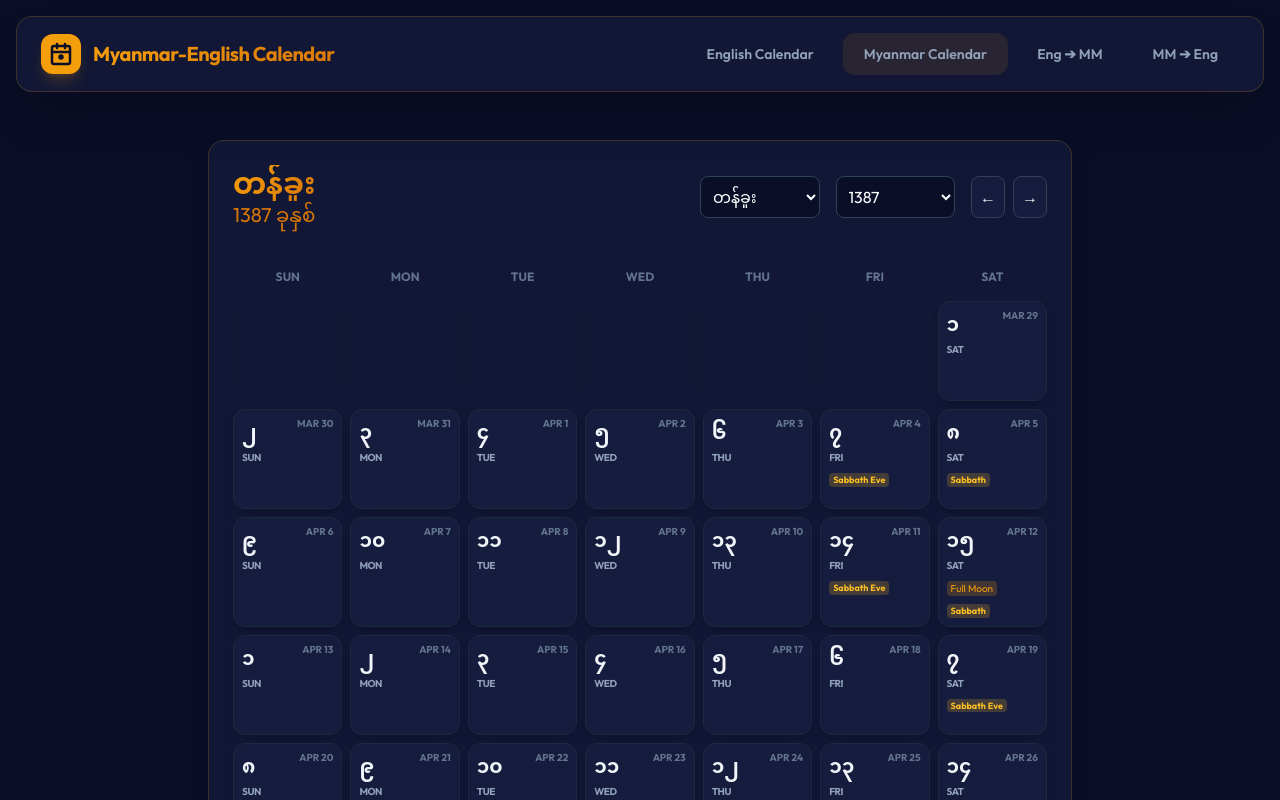
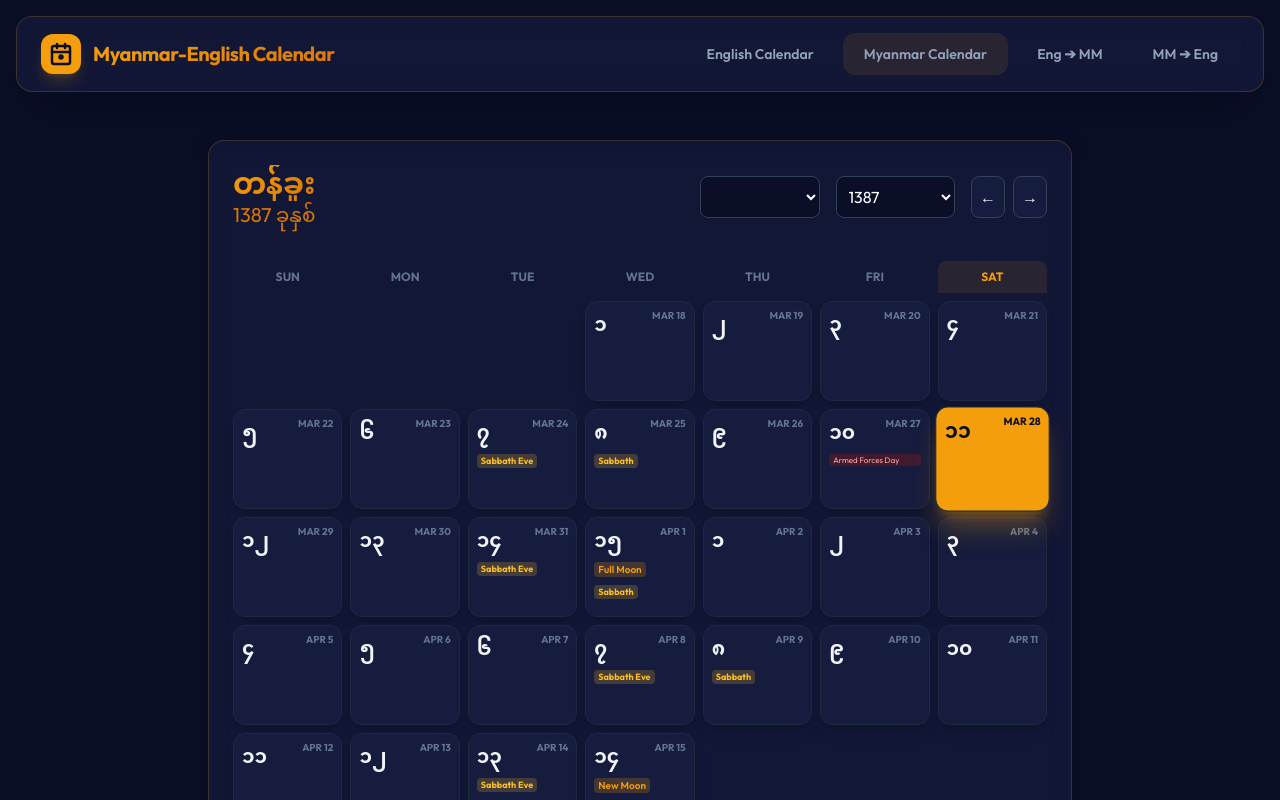
Before and after one commit to thawzinaung-2002/mm-eng-calendar, an Angular app: page /myanmar-calendar in a window 1280 px wide. Shown: the top 800 px of the page. Built offline with nearby package versions, Linux system fonts and the light colour scheme.

Commit message:
Fix Tagu

```diff
--- a/src/app/components/eng-calendar/eng-calendar.html
+++ b/src/app/components/eng-calendar/eng-calendar.html
@@ -24,8 +24,11 @@
     <!-- Calendar Grid -->
     <div class="grid grid-cols-7 gap-1 md:gap-2">
       <!-- Weekday Names -->
-      @for (d of ['Sun', 'Mon', 'Tue', 'Wed', 'Thu', 'Fri', 'Sat']; track d) {
-        <div class="text-center text-[10px] md:text-xs font-bold text-slate-500 uppercase py-1 md:py-2">{{ d }}</div>
+      @for (d of ['Sun', 'Mon', 'Tue', 'Wed', 'Thu', 'Fri', 'Sat']; track d; let i = $index) {
+        <div class="text-center text-[10px] md:text-xs font-bold uppercase py-1 md:py-2 rounded-t-lg transition-colors"
+             [ngClass]="i === currentWeekday() ? 'text-gold bg-gold/10' : 'text-slate-500'">
+          {{ d }}
+        </div>
       }
 
       <!-- Calendar Days -->
@@ -34,22 +37,23 @@
              (click)="!day.isPadding && selectedDay.set(day)"
              [ngClass]="{
                'opacity-20 pointer-events-none': day.isPadding,
-               'bg-gold/10 border-gold/50 cursor-pointer': day.isToday,
+               'bg-gold border-gold/80 text-navy cursor-pointer shadow-gold/30 shadow-xl scale-105 z-10': day.isToday,
                'bg-navy-light cursor-pointer hover:bg-gold/5 hover:-translate-y-1 shadow-lg': !day.isPadding && !day.isToday
              }">
           <div class="flex justify-between items-start mb-1">
-            <span class="text-sm md:text-lg font-bold" [class.text-gold]="day.isToday">{{ day.num }}</span>
+            <span class="text-sm md:text-lg font-bold" [ngClass]="day.isToday ? 'text-navy font-black' : ''">{{ day.num }}</span>
           </div>
 
           @if (!day.isPadding && day.mm) {
             <div class="flex flex-col gap-0 md:gap-1">
                <div class="flex items-center gap-1 flex-wrap">
-                 <span class="text-[10px] md:text-xs text-gold-dark font-myanmar leading-tight">{{ day.mm.mm_name_my }}</span>
-                 <span class="text-[9px] md:text-[10px] text-slate-500">{{ day.mm.mf }} ရက်</span>
+                 <span class="text-[10px] md:text-xs font-myanmar leading-tight" [ngClass]="day.isToday ? 'text-navy font-bold' : 'text-gold-dark'">{{ day.mm.mm_name_my }}</span>
+                 <span class="text-[9px] md:text-[10px]" [ngClass]="day.isToday ? 'text-navy/70 font-semibold' : 'text-slate-500'">{{ day.mm.mf }} ရက်</span>
                </div>
 
                @if (day.mm.mp === 1 || day.mm.mp === 3) {
-                 <div class="text-[8px] md:text-[10px] bg-gold/20 text-gold px-1 rounded inline-block w-fit mt-1">
+                 <div class="text-[8px] md:text-[10px] px-1 rounded inline-block w-fit mt-1 font-semibold"
+                      [ngClass]="day.isToday ? 'bg-navy/20 text-navy' : 'bg-gold/20 text-gold'">
                     {{ day.mm.mp_name }}
                  </div>
                }
--- a/src/app/components/eng-calendar/eng-calendar.ts
+++ b/src/app/components/eng-calendar/eng-calendar.ts
@@ -12,6 +12,7 @@ import { CeMmDateTime } from '../../core/myanmar-calendar';
 export class EngCalendarComponent {
   currentDate = signal(new Date());
   selectedDay = signal<any>(null);
+  currentWeekday = signal(new Date().getDay());
 
   years = Array.from({ length: 201 }, (_, i) => new Date().getFullYear() - 100 + i);
   months = [
--- a/src/app/components/mm-calendar/mm-calendar.html
+++ b/src/app/components/mm-calendar/mm-calendar.html
@@ -27,8 +27,11 @@
     <!-- Calendar Grid -->
     <div class="grid grid-cols-7 gap-1 md:gap-2">
       <!-- Weekday Names -->
-      @for (d of ['Sun', 'Mon', 'Tue', 'Wed', 'Thu', 'Fri', 'Sat']; track d) {
-        <div class="text-center text-[10px] md:text-xs font-bold text-slate-500 uppercase py-1 md:py-2">{{ d }}</div>
+      @for (d of ['Sun', 'Mon', 'Tue', 'Wed', 'Thu', 'Fri', 'Sat']; track d; let i = $index) {
+        <div class="text-center text-[10px] md:text-xs font-bold uppercase py-1 md:py-2 rounded-t-lg transition-colors"
+             [ngClass]="i === currentWeekday() ? 'text-gold bg-gold/10' : 'text-slate-500'">
+          {{ d }}
+        </div>
       }
 
       <!-- Calendar Days -->
@@ -37,19 +40,19 @@
              (click)="!day.isPadding && day.mm && selectedDay.set(day)"
              [ngClass]="{
                'opacity-20 pointer-events-none': day.isPadding,
-               'bg-navy-light cursor-pointer hover:bg-gold/5 hover:-translate-y-1 shadow-lg': !day.isPadding
+               'bg-gold border-gold/80 text-navy cursor-pointer shadow-gold/30 shadow-xl scale-105 z-10': !day.isPadding && day.isToday,
+               'bg-navy-light cursor-pointer hover:bg-gold/5 hover:-translate-y-1 shadow-lg': !day.isPadding && !day.isToday
              }">
           <div class="flex justify-between items-start mb-1 flex-wrap">
-            <span class="text-sm md:text-xl font-black font-myanmar">{{ !day.isPadding && day.mm ? toMmDigit(day.mm.mf) : '' }}</span>
-            <span class="text-[8px] md:text-[10px] text-slate-500 font-bold uppercase leading-tight">{{ day.engDate | date:'MMM d' }}</span>
+            <span class="text-sm md:text-xl font-myanmar" [ngClass]="day.isToday ? 'font-black text-navy' : 'font-black'">{{ !day.isPadding && day.mm ? toMmDigit(day.mm.mf) : '' }}</span>
+            <span class="text-[8px] md:text-[10px] uppercase leading-tight" [ngClass]="day.isToday ? 'text-navy font-bold' : 'text-slate-500 font-bold'">{{ day.engDate | date:'MMM d' }}</span>
           </div>
 
           @if (!day.isPadding && day.mm) {
             <div class="flex flex-col gap-0 md:gap-1">
-               <span class="text-[8px] md:text-[10px] text-slate-400 font-bold uppercase tracking-tighter">{{ day.engDate | date:'EE' }}</span>
-
                @if (day.mm.mp === 1 || day.mm.mp === 3) {
-                 <div class="text-[8px] md:text-[10px] bg-gold/20 text-gold px-1 rounded inline-block w-fit mt-1">
+                 <div class="text-[8px] md:text-[10px] px-1 rounded inline-block w-fit mt-1 font-semibold"
+                      [ngClass]="day.isToday ? 'bg-navy/20 text-navy' : 'bg-gold/20 text-gold'">
                     {{ day.mm.mp_name }}
                  </div>
                }
--- a/src/app/components/mm-calendar/mm-calendar.ts
+++ b/src/app/components/mm-calendar/mm-calendar.ts
@@ -11,8 +11,15 @@ import { CeMmDateTime, CeDateTime } from '../../core/myanmar-calendar';
 })
 export class MmCalendarComponent {
   selectedDay = signal<any>(null);
-  mmYear = signal(1387);
-  mmMonth = signal(1); // Tagu
+  currentWeekday = signal(new Date().getDay());
+
+  // Initialize to current real-world Myanmar date
+  private _todayJD = new Date().getTime() / 86400000 + 2440587.5;
+  private _todayTZ = -new Date().getTimezoneOffset() / 60.0;
+  private _todayMm = new CeMmDateTime(this._todayJD, this._todayTZ);
+
+  mmYear = signal(this._todayMm.my);
+  mmMonth = signal(this._todayMm.mm);
 
   years = Array.from({ length: 301 }, (_, i) => 1200 + i);
   allMonths = [
@@ -34,11 +41,11 @@ export class MmCalendarComponent {
   monthInfo = computed(() => {
     const months = [
       "First Waso", "Tagu", "Kason", "Nayon", "Waso", "Wagaung", "Tawthalin",
-      "Thadingyut", "Tazaungmon", "Nadaw", "Pyatho", "Tabodwe", "Tabaung", "Late Tagu", "Late Kason"
+      "Thadingyut", "Tazaungmon", "Nadaw", "Pyatho", "Tabodwe", "Tabaung", "Tagu", "Kason"
     ];
     const months_my = [
       "ပဝါဆို", "တန်ခူး", "ကဆုန်", "နယုန်", "ဝါဆို", "ဝါခေါင်", "တော်သလင်း",
-      "သီတင်းကျွတ်", "တန်ဆောင်မုန်း", "နတ်တော်", "ပြာသို", "တပို့တွဲ", "တပေါင်း", "နှောင်းတန်ခူး", "နှောင်းကဆုန်"
+      "သီတင်းကျွတ်", "တန်ဆောင်မုန်း", "နတ်တော်", "ပြာသို", "တပို့တွဲ", "တပေါင်း", "တန်ခူး", "ကဆုန်"
     ];
     return { name: months[this.mmMonth()], name_my: months_my[this.mmMonth()] };
   });
@@ -71,17 +78,26 @@ export class MmCalendarComponent {
         const jd = CeMmDateTime.m2j(year, month, i);
         const w = CeDateTime.j2w(jd);
         const mm = new CeMmDateTime(jd, 0); // Use integer JDN with 0 tz for exact date alignment
+        const engDate = new Date(w.y, w.m - 1, w.d);
 
         calendarDays.push({
             num: i,
             isPadding: false,
-            engDate: new Date(w.y, w.m - 1, w.d),
+            isToday: this.isToday(engDate),
+            engDate: engDate,
             mm: mm
         });
     }
 
     return calendarDays;
   });
+
+  private isToday(d: Date): boolean {
+    const today = new Date();
+    return d.getDate() === today.getDate() &&
+      d.getMonth() === today.getMonth() &&
+      d.getFullYear() === today.getFullYear();
+  }
 
   nextMonth() {
     if (this.mmMonth() === 12) {
--- a/src/app/core/myanmar-calendar.ts
+++ b/src/app/core/myanmar-calendar.ts
@@ -276,14 +276,14 @@ export class CeMmDateTime extends CeDateTime {
   get mm_name() {
     return [
       "First Waso", "Tagu", "Kason", "Nayon", "Waso", "Wagaung", "Tawthalin",
-      "Thadingyut", "Tazaungmon", "Nadaw", "Pyatho", "Tabodwe", "Tabaung", "Late Tagu", "Late Kason"
+      "Thadingyut", "Tazaungmon", "Nadaw", "Pyatho", "Tabodwe", "Tabaung", "Tagu", "Kason"
     ][this.mm];
   }
 
   get mm_name_my() {
     return [
       "ပဝါဆို", "တန်ခူး", "ကဆုန်", "နယုန်", "ဝါဆို", "ဝါခေါင်", "တော်သလင်း",
-      "သီတင်းကျွတ်", "တန်ဆောင်မုန်း", "နတ်တော်", "ပြာသို", "တပို့တွဲ", "တပေါင်း", "နှောင်းတန်ခူး", "နှောင်းကဆုန်"
+      "သီတင်းကျွတ်", "တန်ဆောင်မုန်း", "နတ်တော်", "ပြာသို", "တပို့တွဲ", "တပေါင်း", "တန်ခူး", "ကဆုန်"
     ][this.mm];
   }
 
```
